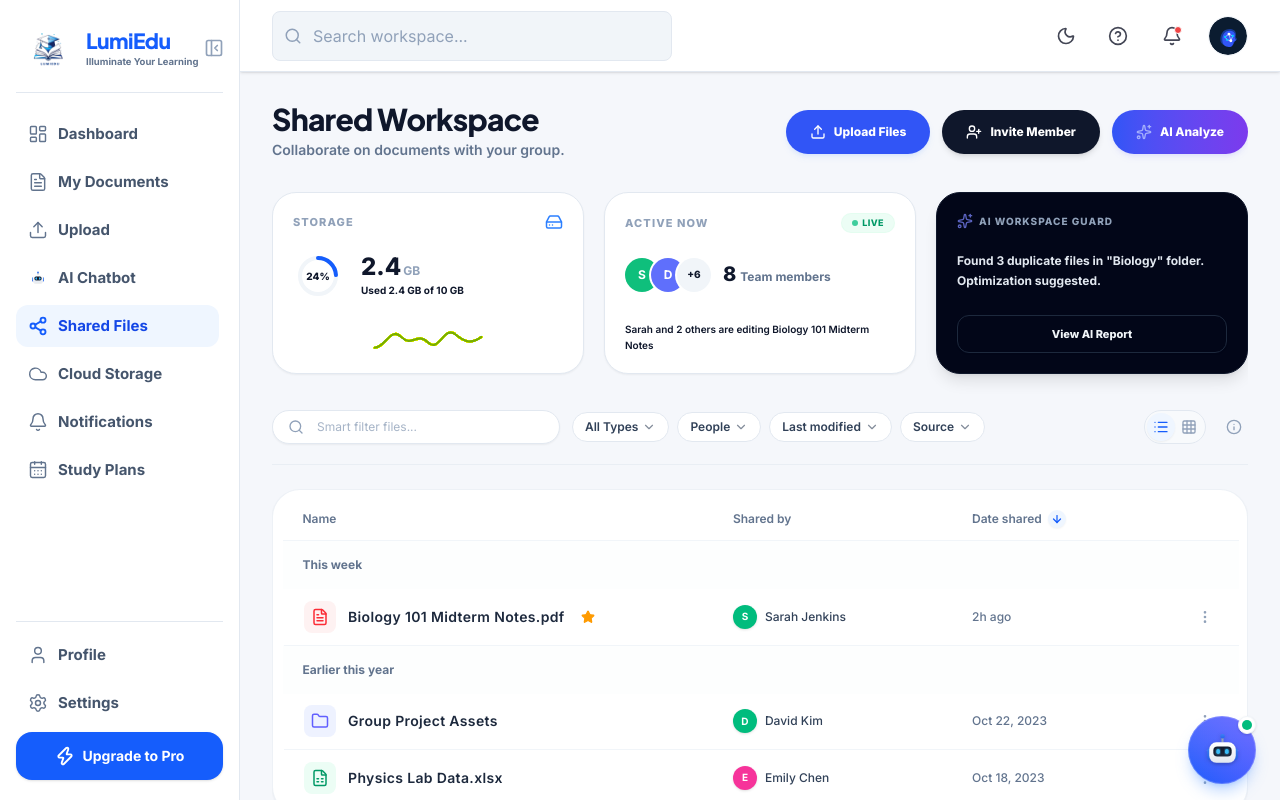
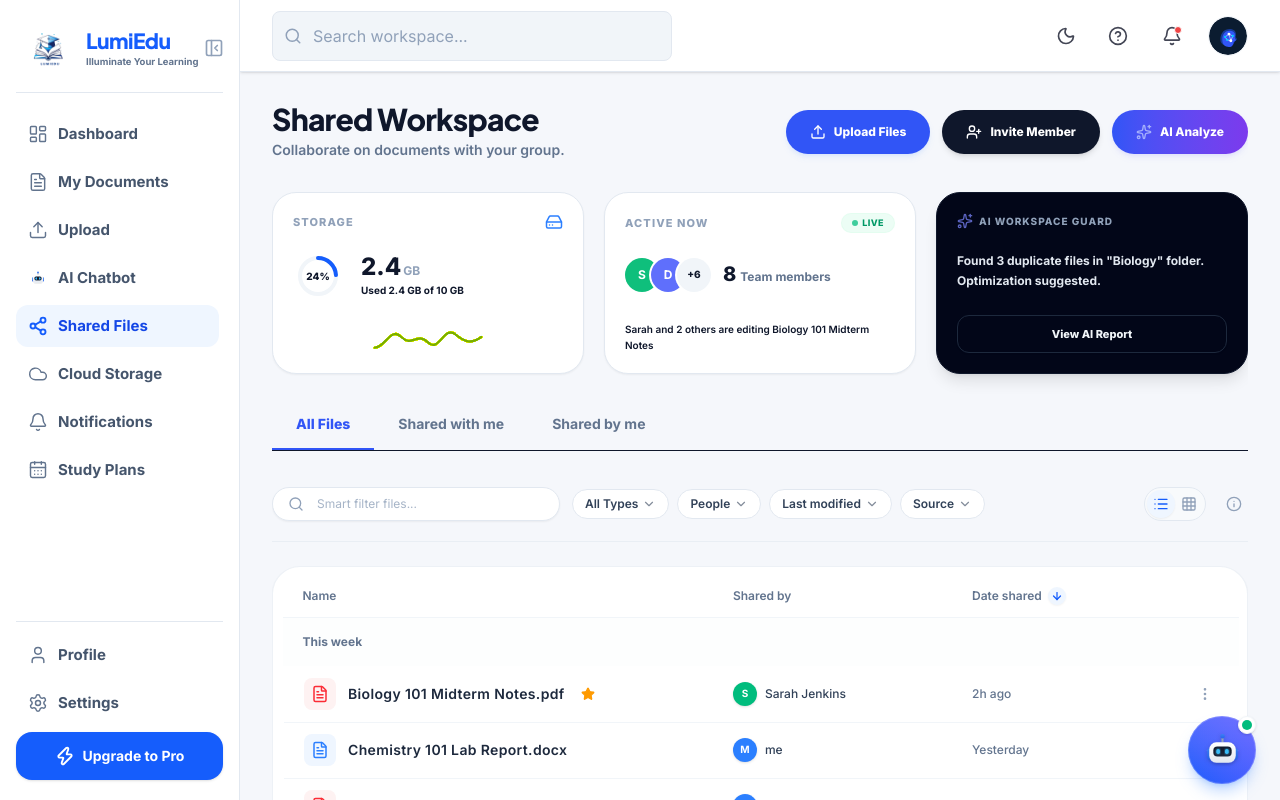
Before and after one commit to huynhduybinh24/SWP391_AIStudyHub, a React (Vite) app in the folder FrontEnd/: page /dashboard/shared in a window 1280 px wide. Built offline with nearby package versions, Linux system fonts and the light colour scheme; the HTML template or start-up script is replaced by a standard one.

Commit message:
feat: implement SharedFilesPage component with quota monitoring and file management modals

```diff
--- a/FrontEnd/src/features/shared-files/pages/SharedFilesPage.tsx
+++ b/FrontEnd/src/features/shared-files/pages/SharedFilesPage.tsx
@@ -9,6 +9,7 @@ import { env } from '@/config/env'
 // Workspace Components
 import SharedWorkspaceHeader from '../components/SharedWorkspaceHeader'
 import WorkspaceStatsCards from '../components/WorkspaceStatsCards'
+import SharedFilesTabs from '../components/SharedFilesTabs'
 import WorkspaceFilterBar from '../components/WorkspaceFilterBar'
 import WorkspaceFileList from '../components/WorkspaceFileList'
 import WorkspaceRightPanel, { CommentItem } from '../components/WorkspaceRightPanel'
@@ -186,7 +187,11 @@ export function SharedFilesPage() {
       description: 'Comprehensive study guide and midterm summary for General Biology 101, containing cellular respiration diagrams, metabolic pathway notes, and mitosis stages.',
       tags: ['CellBiology', 'KrebsCycle'],
       previewContent: 'Biology 101 Midterm Notes preview content.',
-      url: ''
+      url: '',
+      editHistory: [
+        { id: 'h-1-1', user: 'Sarah Jenkins', action: 'Đã tạo tài liệu', time: '5 ngày trước', avatarBg: 'bg-emerald-500' },
+        { id: 'h-1-2', user: 'Sarah Jenkins', action: 'Đã chia sẻ tài liệu với bạn', time: '2 giờ trước', avatarBg: 'bg-emerald-500' }
+      ]
     },
     {
       id: 'file-2',
@@ -199,7 +204,11 @@ export function SharedFilesPage() {
       description: 'Group assets folder containing images, mock data, design specifications, and reference links.',
       tags: ['GroupProject', 'Assets'],
       previewContent: 'Folder contents: assets, design specifications.',
-      url: ''
+      url: '',
+      editHistory: [
+        { id: 'h-2-1', user: 'David Kim', action: 'Đã tạo thư mục', time: '1 tháng trước', avatarBg: 'bg-blue-500' },
+        { id: 'h-2-2', user: 'David Kim', action: 'Đã chia sẻ quyền chỉnh sửa (Editor) cho bạn', time: 'Oct 22, 2023', avatarBg: 'bg-blue-500' }
+      ]
     },
     {
       id: 'file-3',
@@ -213,7 +222,45 @@ export function SharedFilesPage() {
       description: 'Tabulated values of raw experimental logs, voltage sweeps, and resistance indexes from the electromagnetism laboratory session.',
       tags: ['Physics', 'LabData'],
       previewContent: 'Voltage, Current, Resistance sweep tables.',
-      url: ''
+      url: '',
+      editHistory: [
+        { id: 'h-3-1', user: 'Emily Chen', action: 'Đã tạo tài liệu', time: 'Oct 15, 2023', avatarBg: 'bg-purple-500' },
+        { id: 'h-3-2', user: 'Emily Chen', action: 'Đã chia sẻ quyền xem (Viewer) cho bạn', time: 'Oct 18, 2023', avatarBg: 'bg-purple-500' }
+      ]
+    },
+    {
+      id: 'file-4',
+      name: 'Chemistry 101 Lab Report.docx',
+      owner: 'me',
+      permission: 'Owner',
+      dateShared: 'Yesterday',
+      type: 'docx',
+      size: '1.8 MB',
+      description: 'My chemistry lab report shared with Sarah and David.',
+      tags: ['Chemistry', 'LabReport'],
+      previewContent: 'Chemistry lab report contents.',
+      url: '',
+      editHistory: [
+        { id: 'h-4-1', user: 'Tôi', action: 'Đã tạo tài liệu', time: '2 ngày trước', avatarBg: 'bg-indigo-600' },
+        { id: 'h-4-2', user: 'Tôi', action: 'Đã chia sẻ quyền xem cho Sarah Jenkins', time: '1 ngày trước', avatarBg: 'bg-indigo-600' },
+        { id: 'h-4-3', user: 'Tôi', action: 'Đã chia sẻ quyền chỉnh sửa cho David Kim', time: '1 ngày trước', avatarBg: 'bg-indigo-600' }
+      ]
+    },
+    {
+      id: 'file-5',
+      name: 'Math Calculus Exercises.pdf',
+      owner: 'me',
+      permission: 'Owner',
+      dateShared: '3 days ago',
+      type: 'pdf',
+      size: '3.1 MB',
+      description: 'Calculus assignment worksheet with solved exercises.',
+      tags: ['Math', 'Calculus'],
+      previewContent: 'Calculus exercises content.',
+      url: '',
+      editHistory: [
+        { id: 'h-5-1', user: 'Tôi', action: 'Đã tạo tài liệu', time: '3 ngày trước', avatarBg: 'bg-indigo-600' }
+      ]
     }
   ])
 
@@ -234,6 +281,7 @@ export function SharedFilesPage() {
 
   // Workspace Configurations
   const [selectedFile, setSelectedFile] = useState<SharedFile | null>(null)
+  const [activeTab, setActiveTab] = useState<'all' | 'with-me' | 'by-me'>('all')
   const [searchQuery, setSearchQuery] = useState('')
   const [fileTypeFilter, setFileTypeFilter] = useState('All')
   const [sortOrder, setSortOrder] = useState('recent')
@@ -382,7 +430,9 @@ export function SharedFilesPage() {
       }
     ],
     'file-2': [],
-    'file-3': []
+    'file-3': [],
+    'file-4': [],
+    'file-5': []
   })
 
   // Share Access State Management
@@ -441,13 +491,47 @@ export function SharedFilesPage() {
         role: 'viewer',
         avatarBg: 'bg-[#fc9d1c]'
       }
+    ],
+    'file-4': [
+      {
+        id: 'owner',
+        name: 'Tôi',
+        email: 'binh@example.com',
+        role: 'owner',
+        avatarBg: 'bg-indigo-600'
+      },
+      {
+        id: '1',
+        name: 'Sarah Jenkins',
+        email: 'sarah@example.com',
+        role: 'viewer',
+        avatarBg: 'bg-emerald-500'
+      },
+      {
+        id: '2',
+        name: 'David Kim',
+        email: 'david@example.com',
+        role: 'editor',
+        avatarBg: 'bg-blue-500'
+      }
+    ],
+    'file-5': [
+      {
+        id: 'owner',
+        name: 'Tôi',
+        email: 'binh@example.com',
+        role: 'owner',
+        avatarBg: 'bg-indigo-600'
+      }
     ]
   })
 
   const [fileGeneralAccess, setFileGeneralAccess] = useState<Record<string, 'restricted' | 'public'>>({
     'file-1': 'restricted',
     'file-2': 'public',
-    'file-3': 'restricted'
+    'file-3': 'restricted',
+    'file-4': 'restricted',
+    'file-5': 'restricted'
   })
 
 
@@ -691,20 +775,54 @@ export function SharedFilesPage() {
 
   const handleRenameConfirm = (newName: string) => {
     if (!selectedFile) return
+    const logItem = {
+      id: `h-log-${Date.now()}`,
+      user: selectedFile.owner === 'me' ? 'Tôi' : (user?.name || 'Alex Rivera'),
+      action: language === 'vi'
+        ? `Đã đổi tên tài liệu từ "${selectedFile.name}" thành "${newName}"`
+        : `Renamed document from "${selectedFile.name}" to "${newName}"`,
+      time: language === 'vi' ? 'Vừa xong' : 'Just now',
+      avatarBg: selectedFile.owner === 'me' ? 'bg-indigo-600' : 'bg-blue-500'
+    }
     setFiles(prev =>
-      prev.map(f => (f.id === selectedFile.id ? { ...f, name: newName } : f))
+      prev.map(f => (f.id === selectedFile.id ? {
+        ...f,
+        name: newName,
+        editHistory: [logItem, ...(f.editHistory || [])]
+      } : f))
     )
-    setSelectedFile(prev => (prev ? { ...prev, name: newName } : null))
+    setSelectedFile(prev => (prev ? {
+      ...prev,
+      name: newName,
+      editHistory: [logItem, ...(prev.editHistory || [])]
+    } : null))
     toast.success(t.toasts.renameSuccess)
     setModals(prev => ({ ...prev, rename: false }))
   }
 
   const handlePermissionConfirm = (newPermission: any) => {
     if (!selectedFile) return
+    const logItem = {
+      id: `h-log-${Date.now()}`,
+      user: selectedFile.owner === 'me' ? 'Tôi' : (user?.name || 'Alex Rivera'),
+      action: language === 'vi'
+        ? `Đã thay đổi quyền tài liệu thành ${newPermission}`
+        : `Changed document permission to ${newPermission}`,
+      time: language === 'vi' ? 'Vừa xong' : 'Just now',
+      avatarBg: selectedFile.owner === 'me' ? 'bg-indigo-600' : 'bg-blue-500'
+    }
     setFiles(prev =>
-      prev.map(f => (f.id === selectedFile.id ? { ...f, permission: newPermission } : f))
+      prev.map(f => (f.id === selectedFile.id ? {
+        ...f,
+        permission: newPermission,
+        editHistory: [logItem, ...(f.editHistory || [])]
+      } : f))
     )
-    setSelectedFile(prev => (prev ? { ...prev, permission: newPermission } : null))
+    setSelectedFile(prev => (prev ? {
+      ...prev,
+      permission: newPermission,
+      editHistory: [logItem, ...(prev.editHistory || [])]
+    } : null))
     toast.success(t.toasts.permissionSuccess)
     setModals(prev => ({ ...prev, permission: false }))
   }
@@ -827,7 +945,14 @@ export function SharedFilesPage() {
       }
     }
 
-    return matchesSearch && matchesType && matchesPeople && matchesLastModified && matchesSource
+    let matchesTab = true
+    if (activeTab === 'with-me') {
+      matchesTab = file.owner !== 'me'
+    } else if (activeTab === 'by-me') {
+      matchesTab = file.owner === 'me'
+    }
+
+    return matchesSearch && matchesType && matchesPeople && matchesLastModified && matchesSource && matchesTab
   }).sort((a, b) => {
     const timeA = parseDate(a.dateShared)
     const timeB = parseDate(b.dateShared)
@@ -898,6 +1023,11 @@ export function SharedFilesPage() {
             onStorageCardClick={() => setModals(prev => ({ ...prev, quota: true }))}
             onActiveCardClick={() => setModals(prev => ({ ...prev, collaborators: true }))}
             activeCollaboratorsCount={activeCollaborators.length}
+          />
+
+          <SharedFilesTabs
+            activeTab={activeTab}
+            onChangeTab={setActiveTab}
           />
 
           <WorkspaceFilterBar
@@ -1044,7 +1174,7 @@ export function SharedFilesPage() {
         collaborators={selectedFile?.id ? (fileCollaborators[selectedFile.id] || [
           {
             id: 'owner',
-            name: selectedFile.owner || 'Alex Rivera',
+            name: selectedFile.owner === 'me' ? 'Tôi' : (selectedFile.owner || 'Alex Rivera'),
             email: `${(selectedFile.owner || 'alex').toLowerCase().replace(' ', '')}@example.com`,
             role: 'owner',
             avatarBg: 'bg-[#0fbf7c]'
@@ -1052,6 +1182,55 @@ export function SharedFilesPage() {
         ]) : []}
         onCollaboratorsChange={(newCollabs) => {
           if (selectedFile?.id) {
+            const oldCollabs = fileCollaborators[selectedFile.id] || []
+            let logMsg = ''
+
+            if (newCollabs.length > oldCollabs.length) {
+              const added = newCollabs.find(nc => !oldCollabs.some(oc => oc.id === nc.id))
+              if (added) {
+                logMsg = language === 'vi'
+                  ? `Đã thêm thành viên ${added.name} (${added.role})`
+                  : `Added collaborator ${added.name} (${added.role})`
+              }
+            } else if (newCollabs.length < oldCollabs.length) {
+              const removed = oldCollabs.find(oc => !newCollabs.some(nc => nc.id === oc.id))
+              if (removed) {
+                logMsg = language === 'vi'
+                  ? `Đã xóa quyền truy cập của ${removed.name}`
+                  : `Removed access for ${removed.name}`
+              }
+            } else {
+              const changed = newCollabs.find(nc => {
+                const oc = oldCollabs.find(o => o.id === nc.id)
+                return oc && oc.role !== nc.role
+              })
+              if (changed) {
+                logMsg = language === 'vi'
+                  ? `Đã cập nhật vai trò của ${changed.name} thành ${changed.role}`
+                  : `Updated role of ${changed.name} to ${changed.role}`
+              }
+            }
+
+            if (logMsg) {
+              const logItem = {
+                id: `h-log-${Date.now()}`,
+                user: 'Tôi',
+                action: logMsg,
+                time: language === 'vi' ? 'Vừa xong' : 'Just now',
+                avatarBg: 'bg-indigo-600'
+              }
+              setFiles(prev =>
+                prev.map(f => (f.id === selectedFile.id ? {
+                  ...f,
+                  editHistory: [logItem, ...(f.editHistory || [])]
+                } : f))
+              )
+              setSelectedFile(prev => (prev ? {
+                ...prev,
+                editHistory: [logItem, ...(prev.editHistory || [])]
+              } : null))
+            }
+
             setFileCollaborators(prev => ({
               ...prev,
               [selectedFile.id]: newCollabs
@@ -1061,6 +1240,26 @@ export function SharedFilesPage() {
         generalAccess={selectedFile?.id ? (fileGeneralAccess[selectedFile.id] || 'restricted') : 'restricted'}
         onGeneralAccessChange={(type) => {
           if (selectedFile?.id) {
+            const logItem = {
+              id: `h-log-${Date.now()}`,
+              user: 'Tôi',
+              action: language === 'vi'
+                ? `Đã thay đổi quyền truy cập chung thành ${type === 'public' ? 'Bất kỳ ai có liên kết' : 'Hạn chế'}`
+                : `Changed general access to ${type === 'public' ? 'Anyone with link' : 'Restricted'}`,
+              time: language === 'vi' ? 'Vừa xong' : 'Just now',
+              avatarBg: 'bg-indigo-600'
+            }
+            setFiles(prev =>
+              prev.map(f => (f.id === selectedFile.id ? {
+                ...f,
+                editHistory: [logItem, ...(f.editHistory || [])]
+              } : f))
+            )
+            setSelectedFile(prev => (prev ? {
+              ...prev,
+              editHistory: [logItem, ...(prev.editHistory || [])]
+            } : null))
+
             setFileGeneralAccess(prev => ({
               ...prev,
               [selectedFile.id]: type
```
